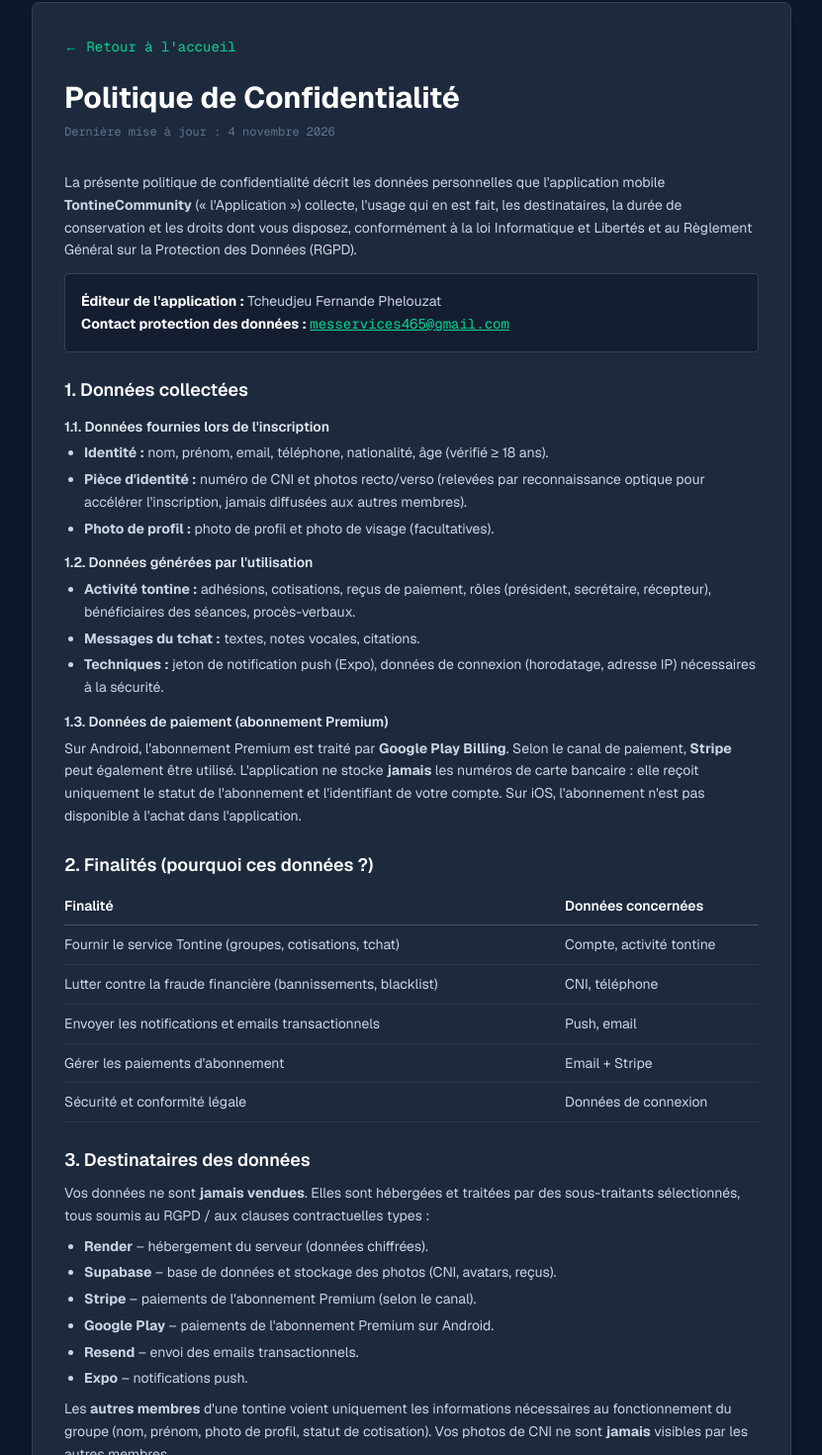
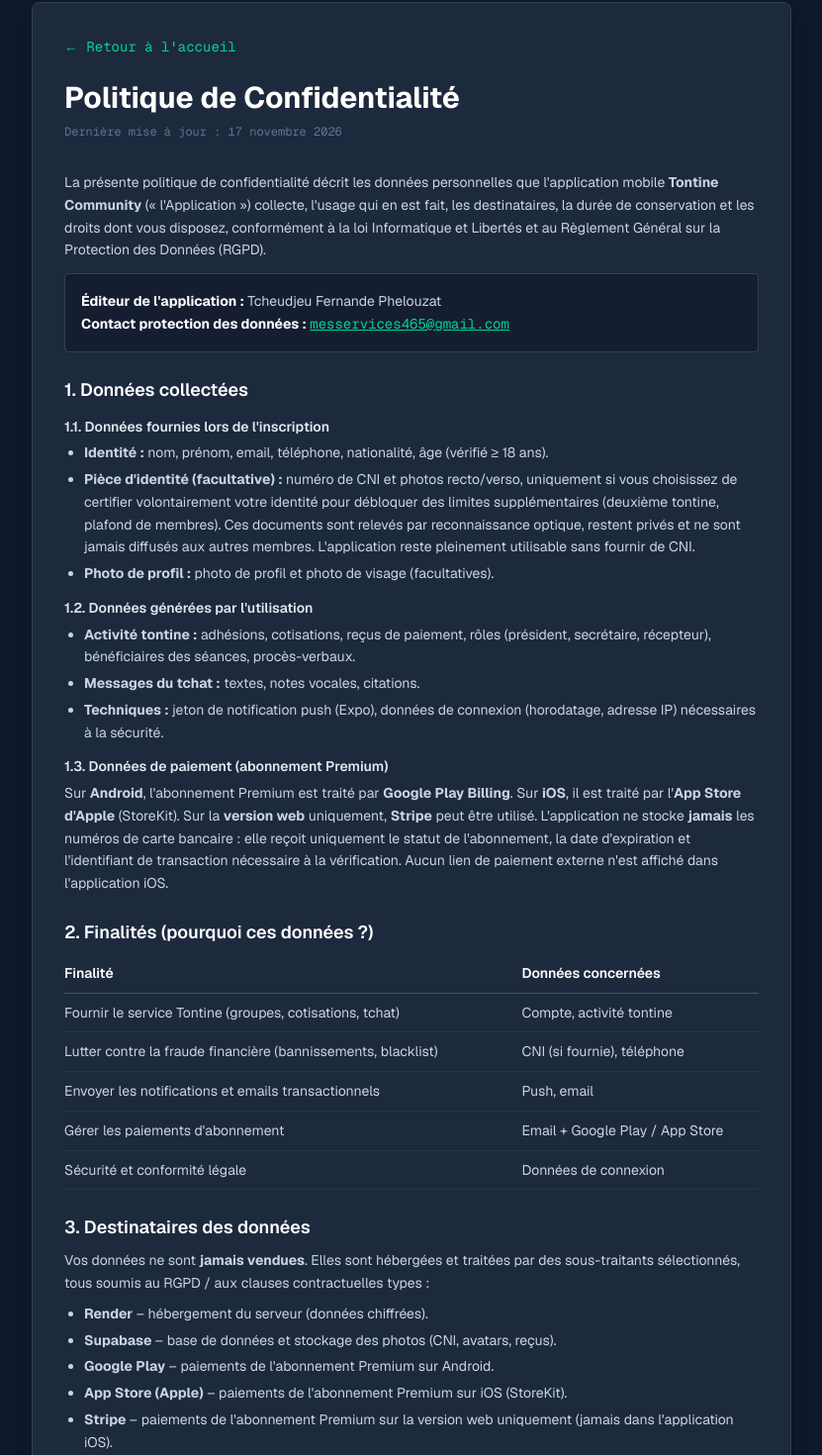
Before and after one commit to phelouzat3-glitch/phelouzat-fullstack, a Next.js app: page /privacy-my-app in a window 1280 px wide. Shown: the part 46-1516 px from the top of the page at 99% size, without its empty margins (224-1055 px from the left). Built offline with nearby package versions, Linux system fonts and the light colour scheme.

Commit message:
Privacy: politique Tontine Community a jour (CNI facultative, StoreKit iOS) + statut App Store

```diff
--- a/src/app/page.tsx
+++ b/src/app/page.tsx
@@ -199,7 +199,7 @@ function ProjectCard({ project }: { project: Project }) {
                 </a>
               ) : (
                 <span className="text-xs font-mono text-slate-400 bg-slate-900 border border-slate-700 px-2 py-1 rounded">
-                  En validation sur l&apos;App Store
+                  Bientôt sur l&apos;App Store
                 </span>
               )}
             </>
--- a/src/app/privacy-my-app/page.tsx
+++ b/src/app/privacy-my-app/page.tsx
@@ -1,9 +1,16 @@
+import type { Metadata } from "next";
 import Link from "next/link";
 
+export const metadata: Metadata = {
+  title: "Politique de confidentialité — Tontine Community",
+  description:
+    "Politique de confidentialité de l'application mobile Tontine Community : données collectées, finalités, destinataires, conservation et droits RGPD.",
+};
+
 export default function PrivacyPolicy() {
-  const appName = "TontineCommunity";
+  const appName = "Tontine Community";
   const developerEmail = "messervices465@gmail.com";
-  const lastUpdated = "4 novembre 2026";
+  const lastUpdated = "17 novembre 2026";
 
   const registrationData = [
     {
@@ -11,8 +18,8 @@ export default function PrivacyPolicy() {
       text: "nom, prénom, email, téléphone, nationalité, âge (vérifié ≥ 18 ans).",
     },
     {
-      label: "Pièce d'identité",
-      text: "numéro de CNI et photos recto/verso (relevées par reconnaissance optique pour accélérer l'inscription, jamais diffusées aux autres membres).",
+      label: "Pièce d'identité (facultative)",
+      text: "numéro de CNI et photos recto/verso, uniquement si vous choisissez de certifier volontairement votre identité pour débloquer des limites supplémentaires (deuxième tontine, plafond de membres). Ces documents sont relevés par reconnaissance optique, restent privés et ne sont jamais diffusés aux autres membres. L'application reste pleinement utilisable sans fournir de CNI.",
     },
     {
       label: "Photo de profil",
@@ -42,7 +49,7 @@ export default function PrivacyPolicy() {
     },
     {
       goal: "Lutter contre la fraude financière (bannissements, blacklist)",
-      data: "CNI, téléphone",
+      data: "CNI (si fournie), téléphone",
     },
     {
       goal: "Envoyer les notifications et emails transactionnels",
@@ -50,7 +57,7 @@ export default function PrivacyPolicy() {
     },
     {
       goal: "Gérer les paiements d'abonnement",
-      data: "Email + Stripe",
+      data: "Email + Google Play / App Store",
     },
     {
       goal: "Sécurité et conformité légale",
@@ -68,12 +75,16 @@ export default function PrivacyPolicy() {
       text: "base de données et stockage des photos (CNI, avatars, reçus).",
     },
     {
-      name: "Stripe",
-      text: "paiements de l'abonnement Premium (selon le canal).",
+      name: "Google Play",
+      text: "paiements de l'abonnement Premium sur Android.",
     },
     {
-      name: "Google Play",
-      text: "paiements de l'abonnement Premium sur Android.",
+      name: "App Store (Apple)",
+      text: "paiements de l'abonnement Premium sur iOS (StoreKit).",
+    },
+    {
+      name: "Stripe",
+      text: "paiements de l'abonnement Premium sur la version web uniquement (jamais dans l'application iOS).",
     },
     {
       name: "Resend",
@@ -196,14 +207,16 @@ export default function PrivacyPolicy() {
               1.3. Données de paiement (abonnement Premium)
             </h3>
             <p>
-              Sur Android, l&apos;abonnement Premium est traité par{" "}
-              <strong>Google Play Billing</strong>. Selon le canal de paiement,{" "}
-              <strong>Stripe</strong> peut également être utilisé.
-              L&apos;application ne stocke <strong>jamais</strong> les numéros de
-              carte bancaire : elle reçoit uniquement le statut de
-              l&apos;abonnement et l&apos;identifiant de votre compte. Sur iOS,
-              l&apos;abonnement n&apos;est pas disponible à l&apos;achat dans
-              l&apos;application.
+              Sur <strong>Android</strong>, l&apos;abonnement Premium est traité
+              par <strong>Google Play Billing</strong>. Sur <strong>iOS</strong>,
+              il est traité par l&apos;<strong>App Store d&apos;Apple</strong>{" "}
+              (StoreKit). Sur la <strong>version web</strong> uniquement,{" "}
+              <strong>Stripe</strong> peut être utilisé. L&apos;application ne
+              stocke <strong>jamais</strong> les numéros de carte bancaire :
+              elle reçoit uniquement le statut de l&apos;abonnement, la date
+              d&apos;expiration et l&apos;identifiant de transaction nécessaire
+              à la vérification. Aucun lien de paiement externe n&apos;est
+              affiché dans l&apos;application iOS.
             </p>
           </section>
 
```
